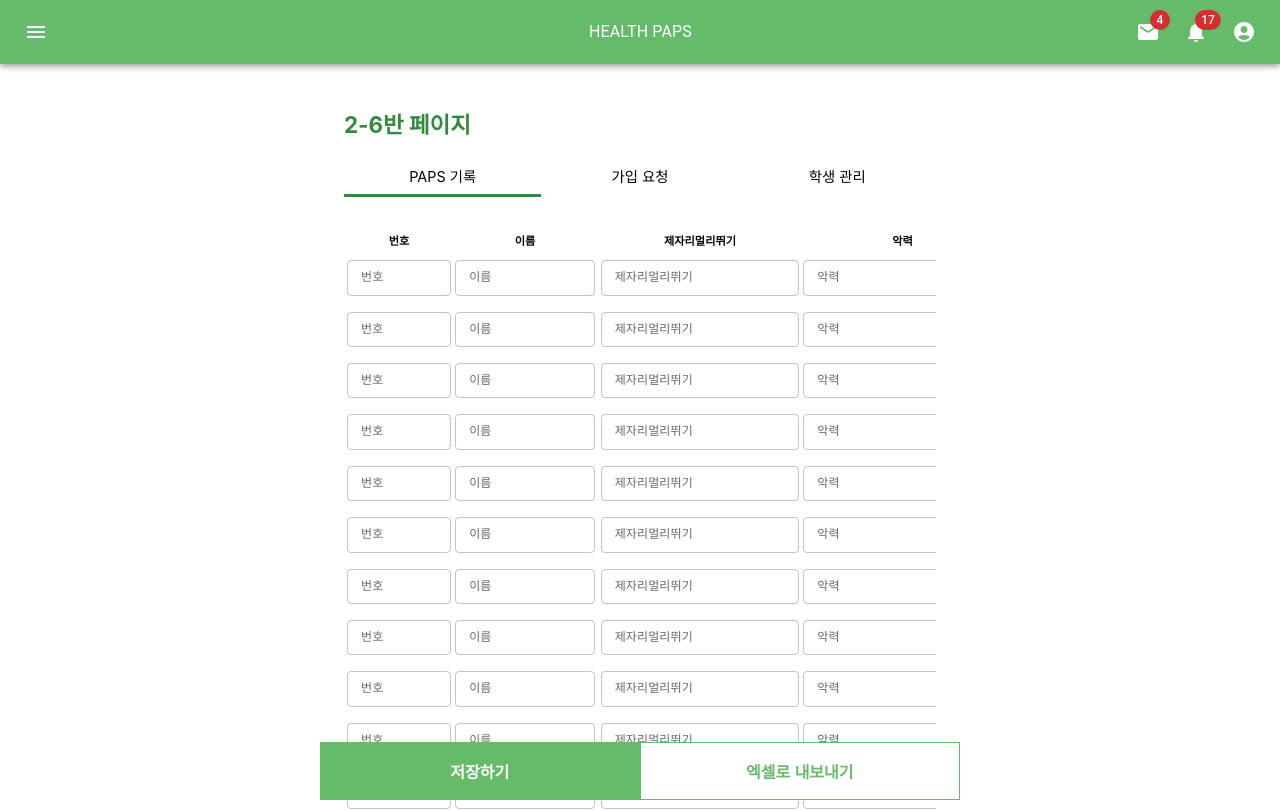
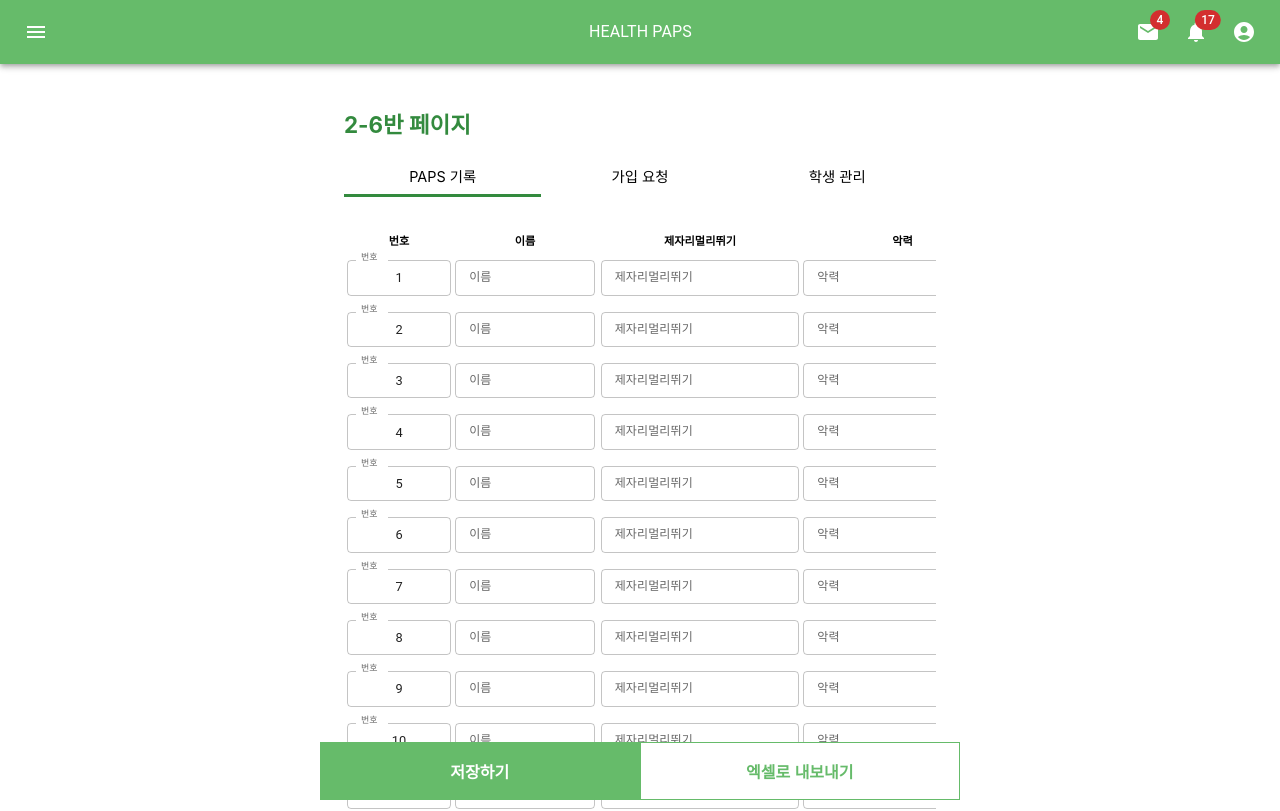
Before and after one commit to kimbigmin/-, a Next.js app: page /teacher/list/cho123 in a window 1280 px wide. Shown: the top 811 px of the page. Built offline with nearby package versions, Linux system fonts and the light colour scheme; data requests are answered from the project's data file.

Commit message:
[Add]: CustomTextField 컴포넌트 에러처리 및 번호 구별을 위한 number props 추가

```diff
--- a/components/Material/CustomTextField.tsx
+++ b/components/Material/CustomTextField.tsx
@@ -1,62 +1,87 @@
-import TextField from "@mui/material/TextField";
+import TextField from '@mui/material/TextField';
 import { useState } from 'react';
-import hp from "../../core/Hp";
+import hp from '../../core/Hp';
+import InputAdornment from '@mui/material/InputAdornment';
 
 type PatternType = {
     onlyNum: RegExp;
     onlyNumDot: RegExp;
     onlyKor: RegExp;
-}
+};
 
 const patternObj: PatternType = {
     onlyNum: /[^0-9]/gi,
     onlyNumDot: /[^0-9.]/gi,
-    onlyKor: /[^ㄱ-ㅎㅏ-ㅣ가-힣]/gi
-}
+    onlyKor: /[^ㄱ-ㅎㅏ-ㅣ가-힣]/gi,
+};
 
 const restrictMessages = {
     onlyNum: '숫자만 입력 가능합니다.',
     onlyNumDot: '숫자 형식으로 입력해주세요.',
-    onlyKor: '한글만 입력 가능합니다.'
-}
+    onlyKor: '한글만 입력 가능합니다.',
+};
 
-function CustomTextField({label, pattern}: {label: string, pattern?: RegExp | keyof PatternType}) {
+function CustomTextField({
+    label,
+    pattern,
+    fixedValue,
+    number,
+}: {
+    label: string;
+    pattern?: RegExp | keyof PatternType;
+    fixedValue?: number | string;
+    number: number;
+}) {
     const [isErrorMsg, setIsErrorMsg] = useState(false);
+    const [inputValue, setInputValue] = useState('');
+
+    // 인풋 핸들러
+    const handleInput = (e: any) => {
+        let val = e.target.value;
+        let msg = '';
+
+        // 패턴 항목 체크
+        if (typeof pattern === 'string') {
+            msg = restrictMessages[pattern];
+            pattern = patternObj[pattern];
+        }
+
+        // 패턴 체크
+        if (pattern) val = val.replace(pattern, '');
+
+        // 입력 불가항목
+        if (e.target.value !== val) {
+            setIsErrorMsg(true);
+            setTimeout(() => {
+                setIsErrorMsg(false);
+            }, 1000);
+            e.target.value = val;
+
+            // 지금은 로그로만 제한 메시지 주고있는데 UI 얘기해봐야할듯.. 칸이 너무 작음
+            hp.warnLog(msg);
+        }
+        setInputValue(val);
+    };
+    // 라벨 핸들러
+    const handleLabel = () => {
+        return isErrorMsg && typeof pattern === 'string'
+            ? restrictMessages[pattern]
+            : label;
+    };
 
     return (
         <TextField
             id="outlined-basic"
             variant="outlined"
             size="small"
-            color="success"
-            label={label}
-            InputLabelProps={{style: { fontSize: 12, textAlign: "center" }}}
+            color={isErrorMsg ? 'error' : 'success'} // 에러 발생시 색깔 변경
+            label={handleLabel()} // 라벨 변경해서 에러 표시
+            InputLabelProps={{ style: { fontSize: 12, textAlign: 'center' } }}
             margin="dense"
-            onChange={(e) => {
-                let val = e.target.value;
-                let msg = '';
-
-                // 패턴 항목 체크
-                if (typeof pattern === 'string') {
-                    msg = restrictMessages[pattern]
-                    pattern = patternObj[pattern]
-                }
-
-                // 패턴 체크
-                if (pattern) val = val.replace(pattern, "");
-
-                // 입력 불가항목
-                if (e.target.value !== val) {
-                    setIsErrorMsg(true);
-                    setTimeout(() => { setIsErrorMsg(false); }, 1000)
-                    e.target.value = val;
-
-                    // 지금은 로그로만 제한 메시지 주고있는데 UI 얘기해봐야할듯.. 칸이 너무 작음
-                    hp.warnLog(msg);
-                }
-            }}
+            onChange={handleInput}
+            value={fixedValue ? fixedValue : inputValue}
         />
-    )
+    );
 }
 
-export default CustomTextField
+export default CustomTextField;
```
